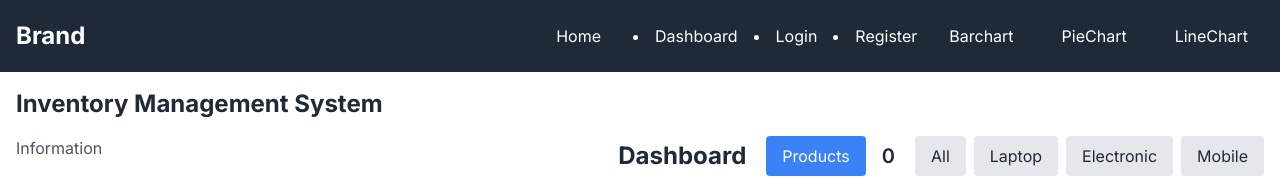
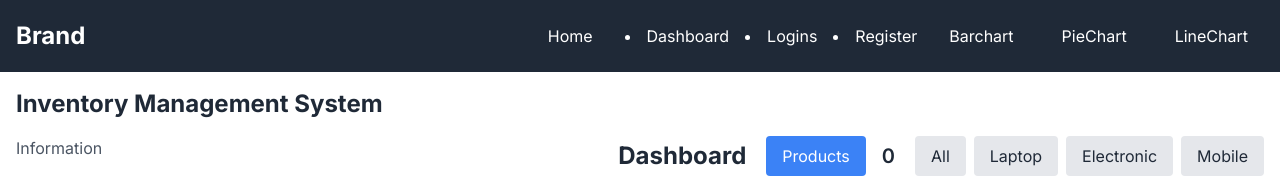
Before and after one commit to rohan1574/google-best-login, a Next.js app: page / in a window 1280 px wide. Shown: the top 178 px of the page. Built offline with nearby package versions, Linux system fonts and the light colour scheme; no server answers.

Commit message:
Your commit message

```diff
--- a/src/app/components/Navbar.tsx
+++ b/src/app/components/Navbar.tsx
@@ -35,7 +35,7 @@ const Navbar = () => {
           {!session ? (
             <>
               <Link href="/login">
-                <li>Login</li>
+                <li>Logins</li>
               </Link>
               <Link href="/register">
                 <li>Register</li>
```
